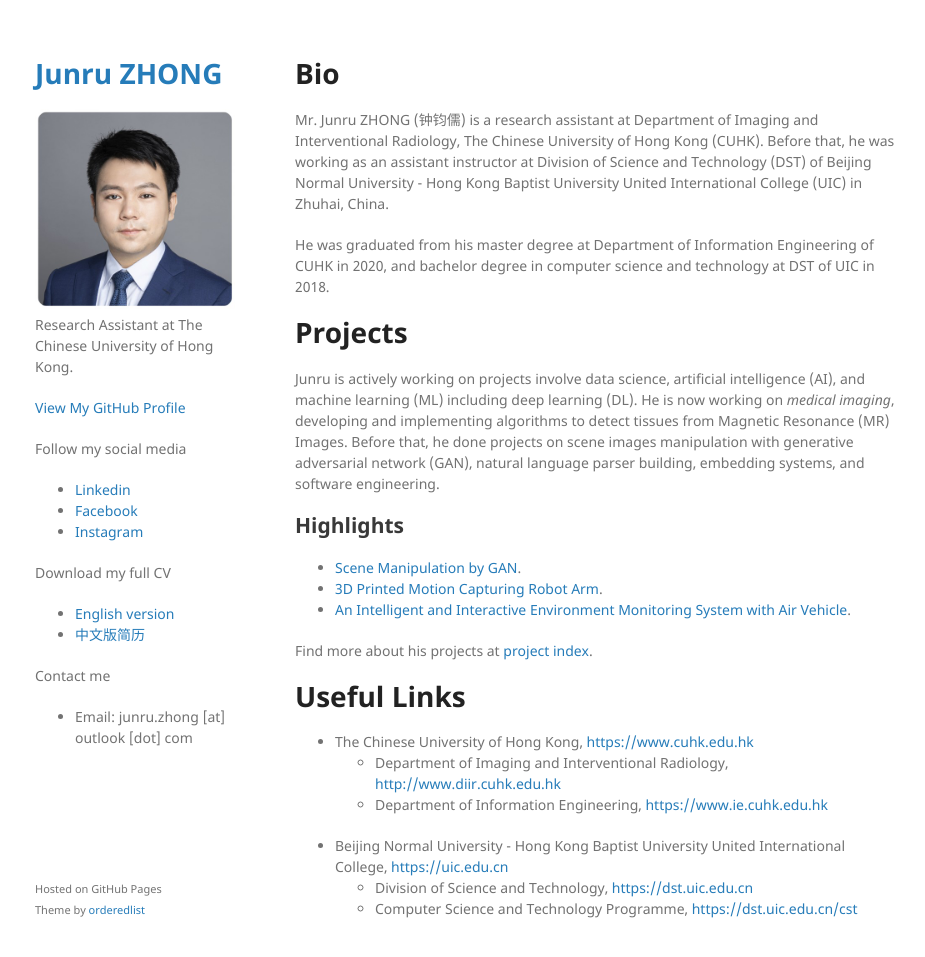
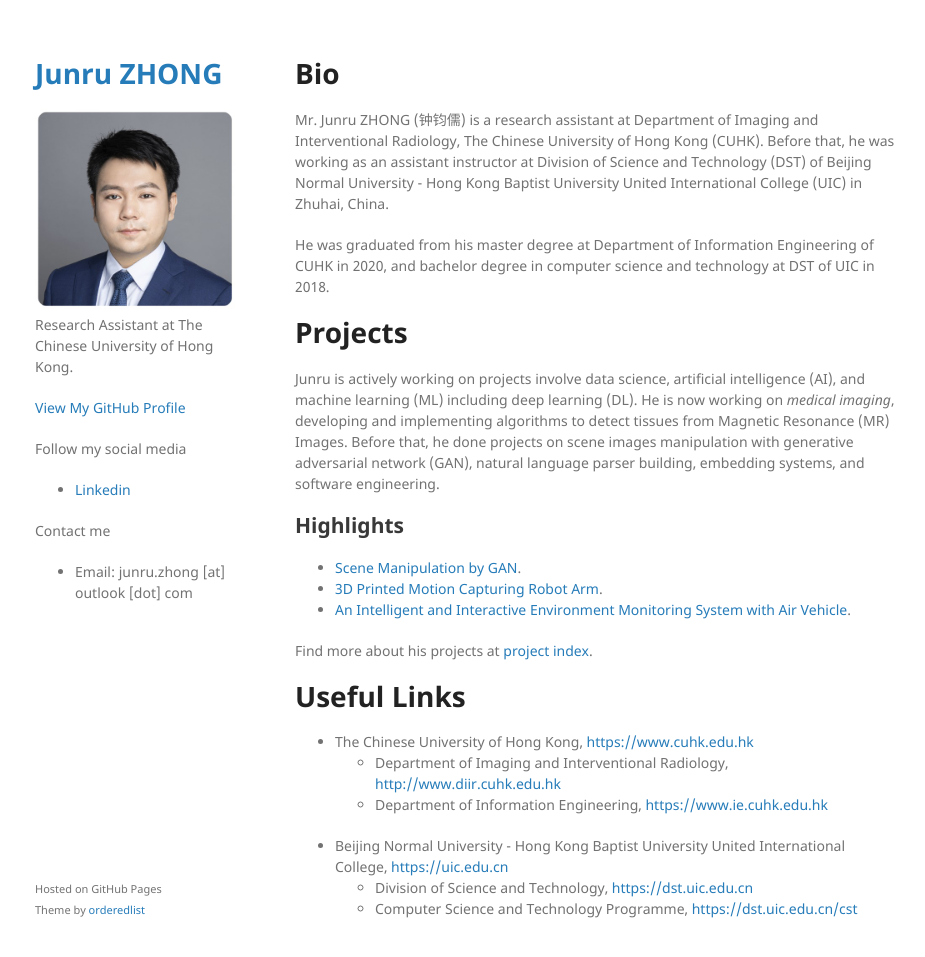
Before and after one commit to billzhonggz/billzhonggz.github.io, a Jekyll site: the page built from index.md, in a window 1280 px wide and 989 px high. Shown: the top 957 px of the window, without its empty margins (175-1100 px from the left). Built offline with Jekyll 4.4.1, drawn with Linux system fonts in a browser that asks for light colours; our own code applies the rules of GitHub Pages for plain Markdown files.

Commit message:
Update default.html
Delete entry of Facebook, Instagram, and CV downloading.

```diff
--- a/_layouts/default.html
+++ b/_layouts/default.html
@@ -34,15 +34,6 @@
         <p>Follow my social media</p>
         <ul>
           <li><a href="https://www.linkedin.com/in/junruzhong/">Linkedin</a></li>
-          <li><a href="https://www.facebook.com/junruzhong/">Facebook</a></li>
-          <li><a href="https://www.instagram.com/billzhonggz/">Instagram</a></li>
-        </ul>
-
-        <!-- Download CV -->
-        <p>Download my full CV</p>
-        <ul>
-          <li><a href="/assets/CV_Junru_Zhong_EN.pdf">English version</a></li>
-          <li><a href="/assets/CV_Junru_Zhong_CN.pdf">中文版简历</a></li>
         </ul>
 
         <!-- Contacts -->
```
